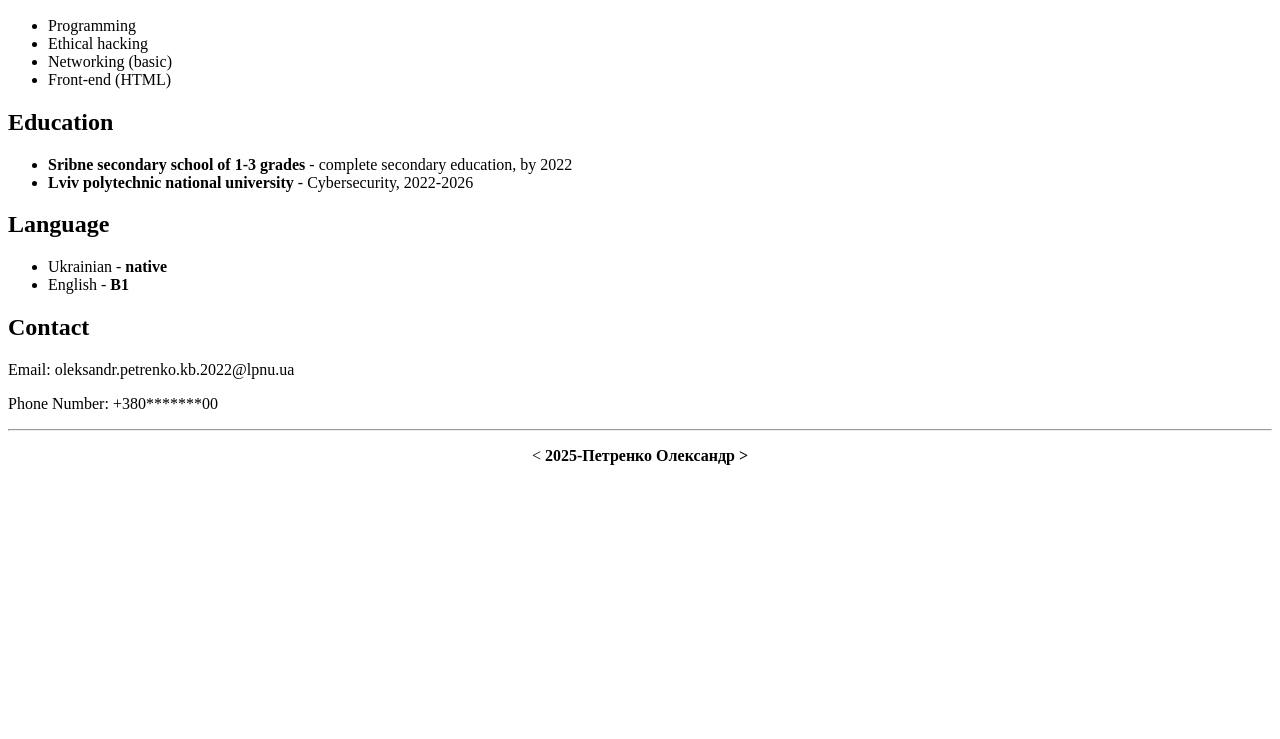
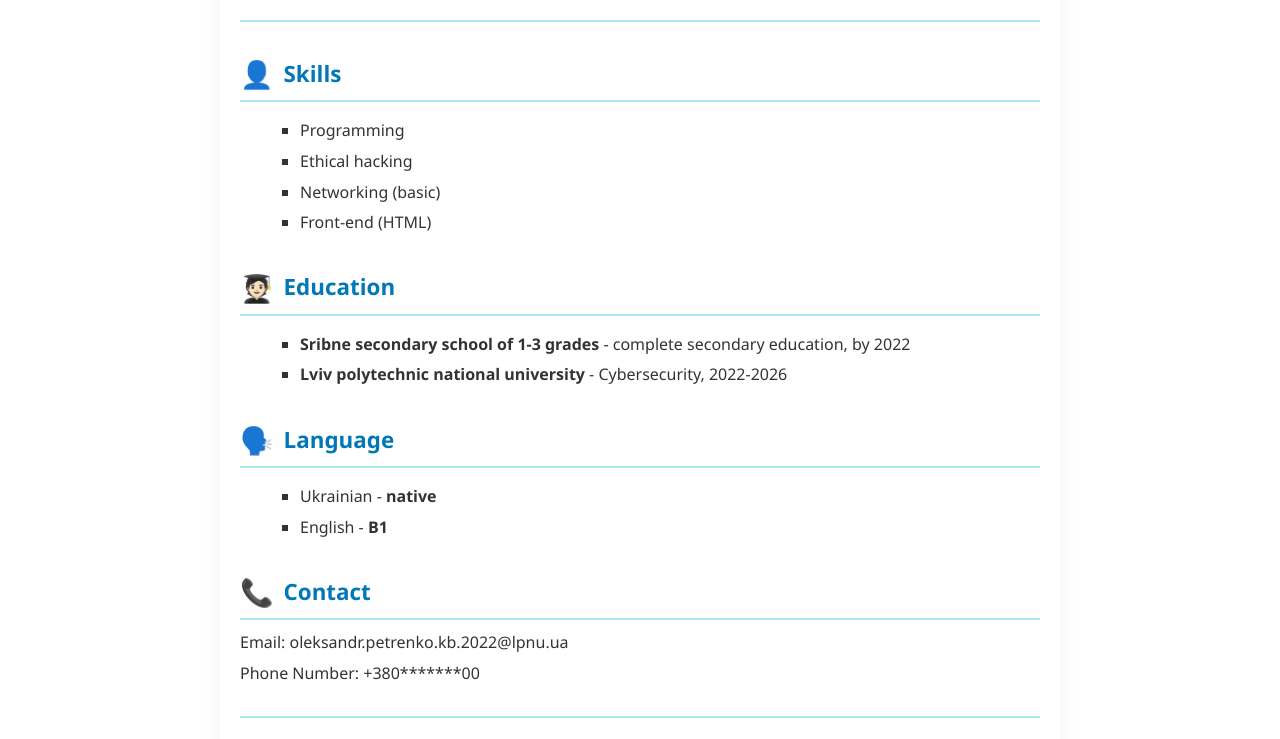
Before and after one commit to turkmen228/WEB-programming, a plain HTML site: page index.html in a window 1280 px wide. Shown: the part 166-905 px from the top of the page. Before the commit the page ends 800 px from the top, so only its background shows below. Drawn offline with Linux system fonts and the light colour scheme.

Commit message:
updated2(styles.css)

```diff
--- a/index.html
+++ b/index.html
@@ -3,7 +3,8 @@
 <head>
     <meta charset="UTF-8">
     <meta name="viewport" content="width=device-width, initial-scale=1.0">
-    <title>Lab_2</title>
+    <title>CV-резюме</title>
+    <link rel="stylesheet" href="styles.css">
 </head>
 <body>
     <center>
--- /dev/null
+++ b/styles.css
@@ -0,0 +1,95 @@
+
+body {
+    font-family: 'Segoe UI', Tahoma, Geneva, Verdana, sans-serif;
+    background-color: #f0faff;
+    color: #333;
+    margin: 0;
+    padding: 0;
+    line-height: 1.6;
+    max-width: 800px;
+    margin-left: auto;
+    margin-right: auto;
+    padding: 20px;
+    background: #ffffff;
+    box-shadow: 0 4px 20px rgba(0, 0, 0, 0.05);
+    border-radius: 10px;
+}
+
+h1 {
+    font-size: 2.5em;
+    margin-top: 20px;
+    color: #0077b6;
+    text-align: center;
+}
+
+h2 {
+    font-size: 1.4em;
+    margin-top: 30px;
+    margin-bottom: 10px;
+    color: #0077b6;
+    border-bottom: 2px solid #ade8f4;
+    padding-bottom: 5px;
+    display: flex;
+    align-items: center;
+    gap: 10px;
+}
+
+h2::before {
+    font-size: 1.2em;
+}
+
+h2:nth-of-type(1)::before { content: "👤"; }
+h2:nth-of-type(2)::before { content: "🧑🏻‍🎓"; }
+h2:nth-of-type(3)::before { content: "🗣️"; }
+h2:nth-of-type(4)::before { content: "📞"; }
+
+p {
+    font-size: 1em;
+    margin: 5px 0;
+}
+
+ul {
+    list-style-type: square;
+    margin-left: 20px;
+}
+
+li {
+    margin-bottom: 5px;
+}
+
+
+strong {
+    color: #0096c7;
+}
+
+
+hr {
+    border: 0;
+    height: 2px;
+    background: #ade8f4;
+    margin: 30px 0;
+}
+
+center {
+    margin-top: 20px;
+}
+
+center:last-of-type {
+    margin-top: 40px;
+    font-size: 0.9em;
+
+}
+
+@media (max-width: 600px) {
+    body {
+        padding: 10px;
+    }
+
+    h1 {
+        font-size: 1.8em;
+    }
+
+    h2 {
+        font-size: 1.2em;
+    }
+}
```
